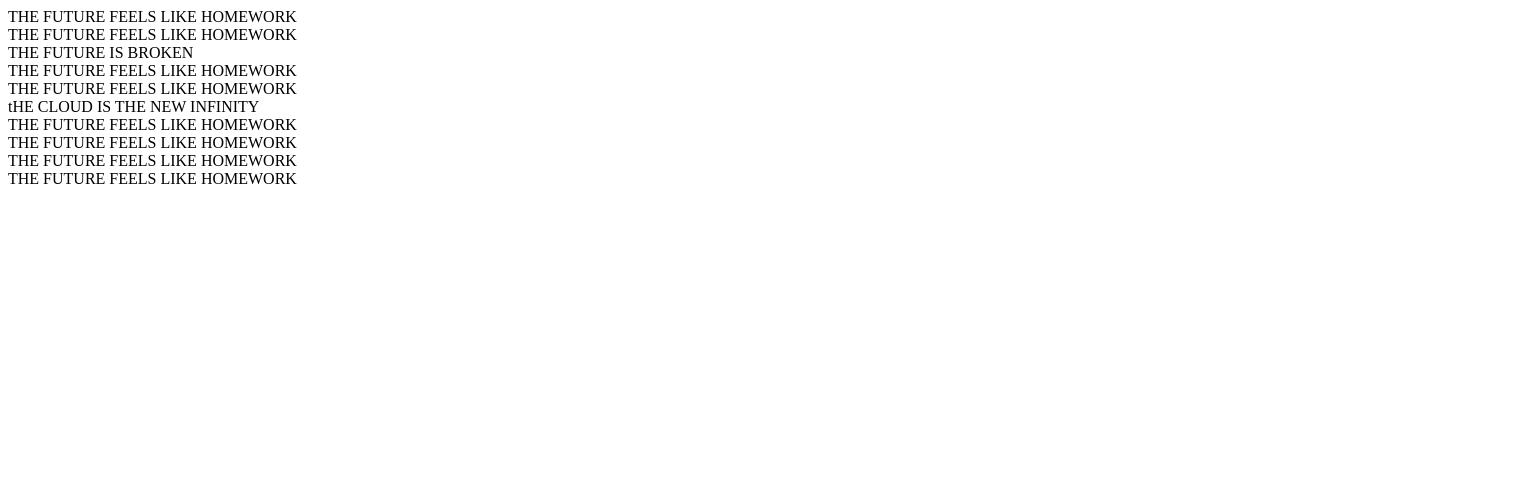
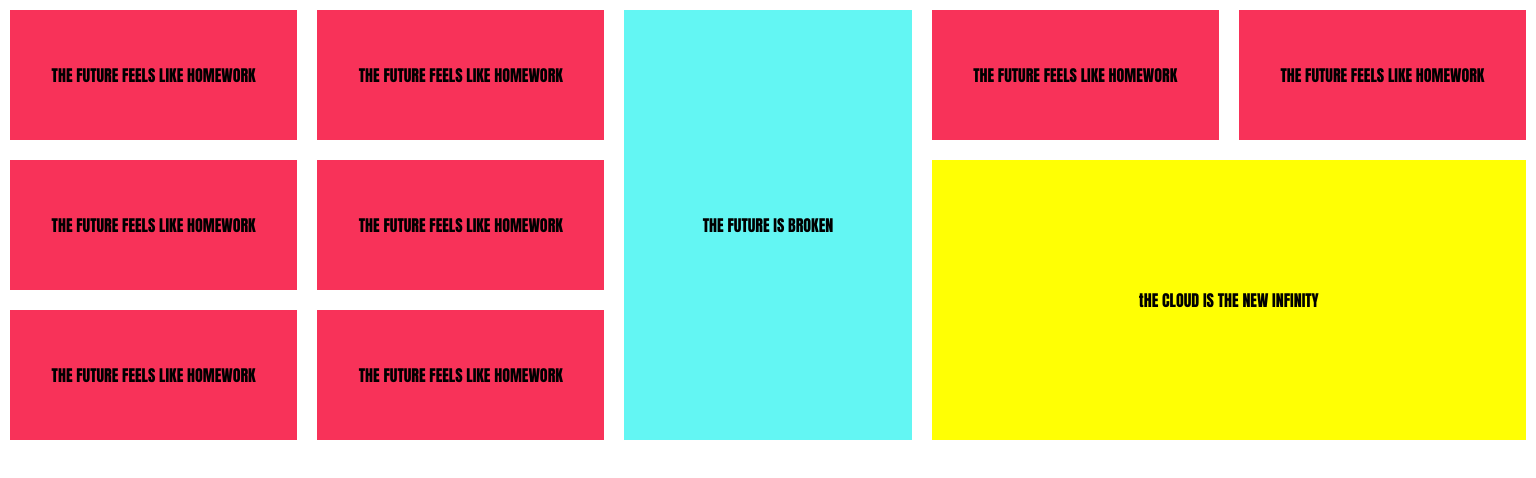
Before and after one commit to thibautherremans/2imd-webtechadvanced-portfolio, a plain HTML site: page Lab2 - Grid/Lab2-TheFuture/index.html in a window 1536 px wide. Shown: the top 478 px of the page. Drawn offline with Linux system fonts and the light colour scheme.

Commit message:
feat: add theFuture css

```diff
--- a/Lab2 - Grid/Lab2-TheFuture/index.html
+++ b/Lab2 - Grid/Lab2-TheFuture/index.html
@@ -4,6 +4,7 @@
     <meta charset="UTF-8">
     <meta http-equiv="X-UA-Compatible" content="IE=edge">
     <meta name="viewport" content="width=device-width, initial-scale=1.0">
+    <link rel="stylesheet" href="layout.css">
     <title>Document</title>
 </head>
 <body>
--- a/Lab2 - Grid/Lab2-TheFuture/layout.css
+++ b/Lab2 - Grid/Lab2-TheFuture/layout.css
@@ -0,0 +1,55 @@
+*{
+    padding:0;
+    margin:0;
+}
+
+/* kleur van de boxes */
+#r1,#r2,#r3,#r4,#r5,#r6,#r7,#r8{
+    background-color: #f83259;
+}
+#b1{
+   background-color: #63f6f3;
+}
+#y1{
+    background-color:#ffff04;
+}
+body div{
+    font-family: Impact, Haettenschweiler, 'Arial Narrow Bold', sans-serif;
+}
+
+
+/* GRID SIZING */
+
+#future{
+    display:grid;
+    grid-template-rows: repeat(10,1fr);
+    height: 1500px;
+}
+
+#future div{
+    display: flex;
+    justify-content: center;
+    align-items: center;
+    margin: 10px;
+    text-align: center;
+}
+
+@media(min-width:800px){
+    #future{
+        display:grid;
+        grid-template-columns: 1fr 1fr;
+    }
+}
+@media(min-width:1400px){
+    #future{
+        grid-template-columns: 1fr 1fr 1fr 1fr 1fr;
+    }
+    #b1{
+        grid-column: 3/4;
+        grid-row:1/4;
+    }
+    #y1{
+        grid-column: 4/6;
+        grid-row: 2/4;
+    }
+}
```
